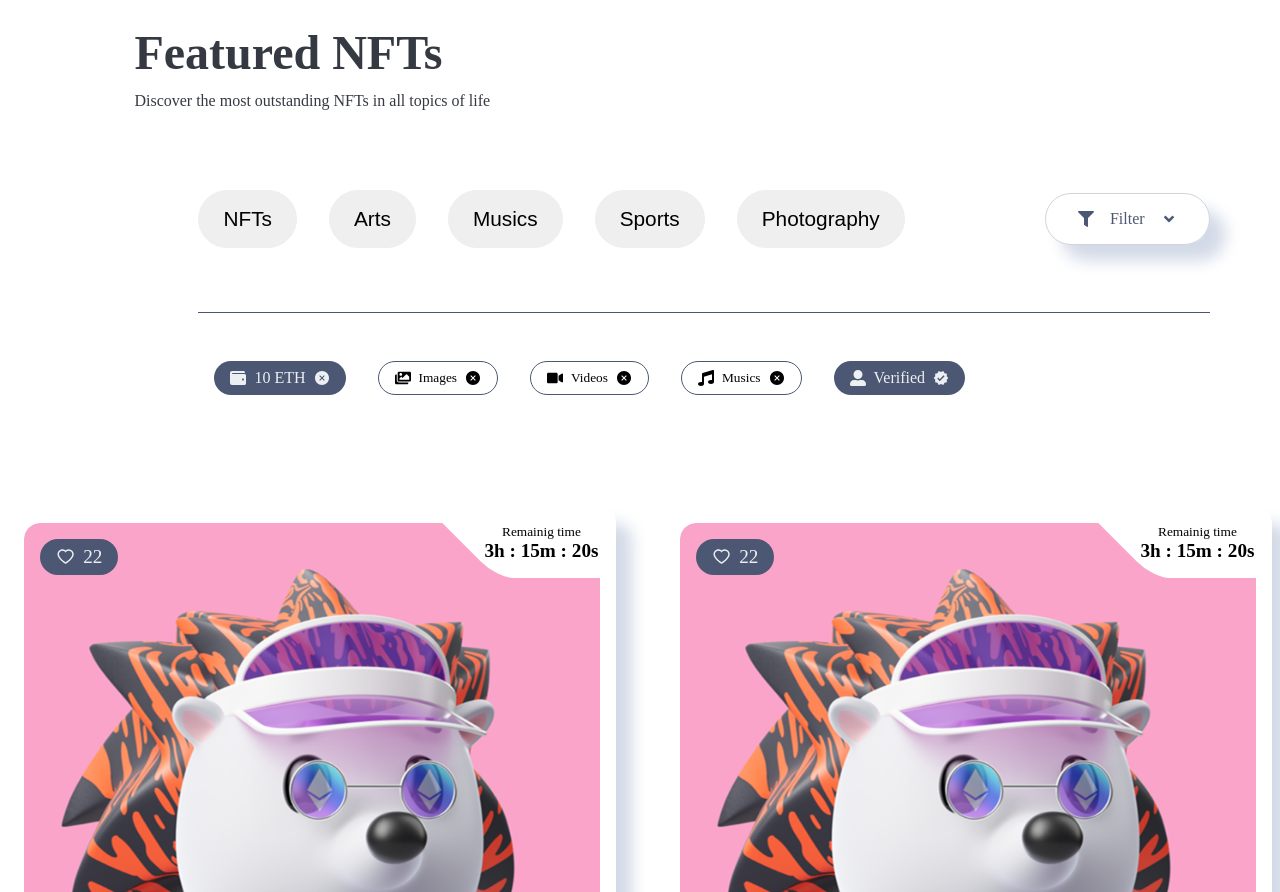
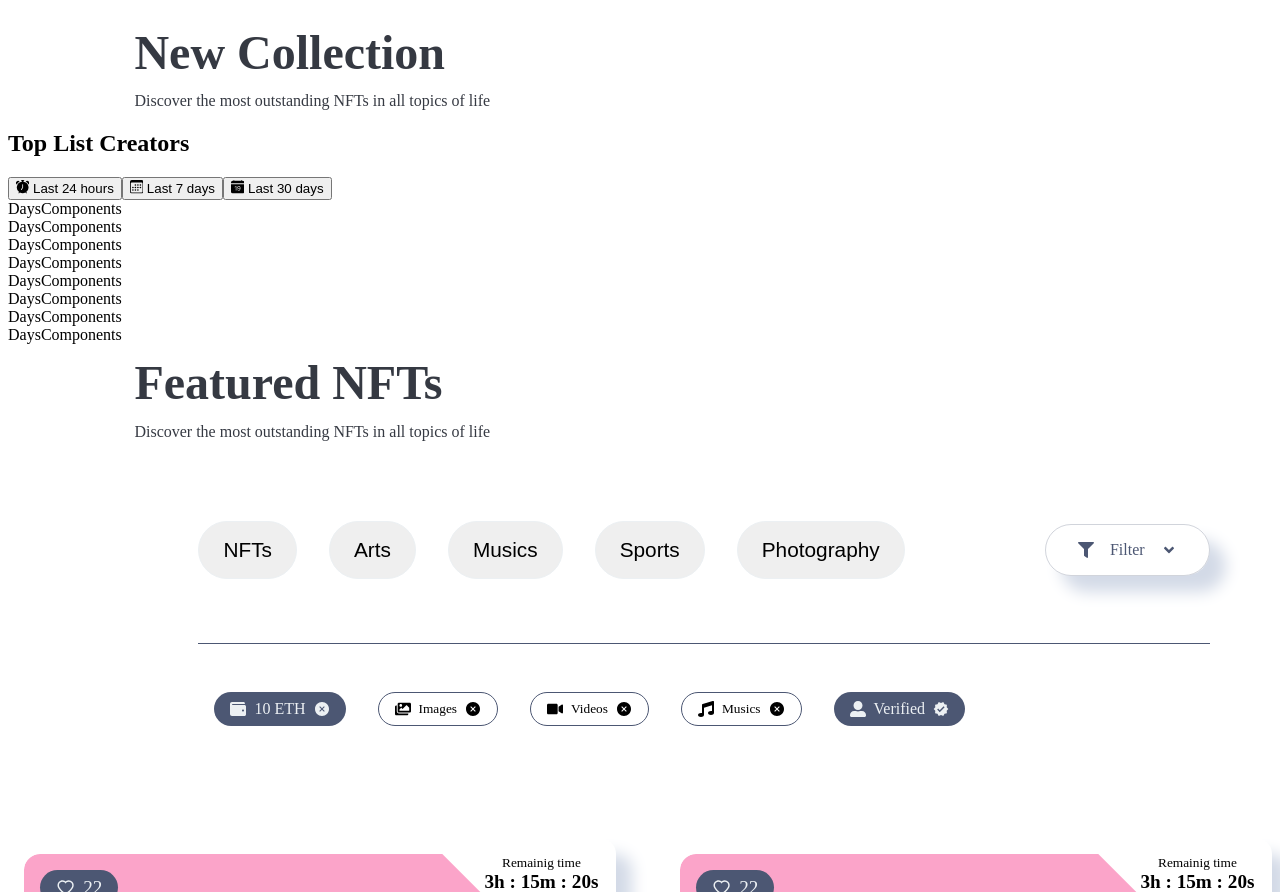
Before and after one commit to sinaata25/NFT-Market, a Next.js app: page / in a window 1280 px wide. Shown: the part 2460-3352 px from the top of the page. Built offline with nearby package versions, Linux system fonts and the light colour scheme.

Commit message:
collection jsx completed

```diff
--- /dev/null
+++ b/components/Collection/Collection.jsx
@@ -0,0 +1,100 @@
+import React,{useState,useEffect} from 'react'
+import Image from 'next/image'
+import { BsFillAlarmFill,BsFillCalendarDateFille,BsCalendar3, BsFillCalendarDateFill } from 'react-icons/bs'
+//internal import
+import Style from "./Collection.module.css"
+import images from "../../img"
+import DaysComponent from "./DaysComponents/DaysComponents"
+
+const Collection = () => {
+  const [popular,setPopular]=useState(true);
+  const [following,setFollowing]=useState(false);
+  const [news,setNews]=useState(false);
+
+  const CardArray=[1,2,3,4,5,6,7,8];
+  const followingArray=[1,2,3,4];
+  const newsArray=[1,2,3,4,5,6];
+
+  const openPopular=()=>{
+    if(!popular){
+      setPopular(true);
+      setFollowing(false);
+      setNews(false);
+    }
+  }
+  const openFollower=()=>{
+    if(!following){
+      setPopular(false);
+      setFollowing(true);
+      setNews(false);
+    }
+  }
+  const openNews=()=>{
+    if(!news){
+      setPopular(false);
+      setFollowing(false);
+      setNews(true);
+    }
+  }
+
+
+
+  return (
+    <div className={Style.collection}>
+      <div className={Style.collection_title} >
+        <h2>Top List Creators</h2>
+        <div className={Style.collection_collections} >
+          <div className={Style.collection_collections_btn} >
+              <button onClick={()=>openPopular()} >
+                <BsFillAlarmFill/> Last 24 hours
+              </button>
+              <button onClick={()=>openFollower()} >
+                <BsCalendar3/> Last 7 days
+              </button>
+              <button onClick={()=>openNews()} >
+                <BsFillCalendarDateFill/> Last 30 days
+              </button>
+          </div>
+        </div>
+      </div>
+      {
+        popular && (
+          <div className={Style.collection_box}>
+            {
+              CardArray.map((el,i)=>(
+                <DaysComponent key={i+1}/>
+              ))
+            }
+          </div>
+
+        )
+      }
+      {
+        following && (
+          <div className={Style.collection_box}>
+              {
+                followingArray.map((el,i)=>(
+                  <DaysComponent key={i+1}/>
+                ))
+              }
+          </div>
+
+        )
+      }
+      {
+        news && (
+          <div className={Style.collection_box}>
+              {
+                newsArray.map((el,i)=>(
+                  <DaysComponent key={i+1}/>
+                ))
+              }
+          </div>
+
+        )
+      }
+    </div>
+  )
+}
+
+export default Collection
--- /dev/null
+++ b/components/Collection/DaysComponents/DaysComponents.jsx
@@ -0,0 +1,12 @@
+import React from 'react'
+
+//internal import
+import Style from "./DaysComponents.module.css"
+
+const DaysComponents = () => {
+  return (
+    <div>DaysComponents</div>
+  )
+}
+
+export default DaysComponents
--- a/components/ComponentIndex.js
+++ b/components/ComponentIndex.js
@@ -9,5 +9,6 @@ import Title from "./Title/title";
 import Category from "./Category/Category";
 import Filter from "./Filter/Filter";
 import NFTCard from "./NFTCard/NFTCard";
+import Collection from "./Collection/Collection";
 
-export {Button,Footer,NavBar,HeroSection,Service,BigNftSlider,Subscribe,Title,Category,Filter,NFTCard};
+export {Button,Footer,NavBar,HeroSection,Service,BigNftSlider,Subscribe,Title,Category,Filter,NFTCard,Collection};
--- a/pages/index.js
+++ b/pages/index.js
@@ -1,7 +1,7 @@
 import React from 'react'
 //Internal Import
 import Style from "../styles/index.module.css"
-import {HeroSection,Service,BigNftSlider,Subscribe,Title,Category,Filter,NFTCard} from "../components/ComponentIndex"
+import {HeroSection,Service,BigNftSlider,Subscribe,Title,Category,Filter,NFTCard, Collection} from "../components/ComponentIndex"
 
 const Home = () => {
   return (
@@ -9,6 +9,8 @@ const Home = () => {
       <HeroSection/>
       <Service/>
       <BigNftSlider/>
+      <Title heading="New Collection"  paragraph="Discover the most outstanding NFTs in all topics of life" />
+      <Collection/>
       <Title heading="Featured NFTs"  paragraph="Discover the most outstanding NFTs in all topics of life" />
       <Filter/>
       <NFTCard/>
```
Also changed, not shown: components/Collection/Collection.module.css (added), components/Collection/DaysComponents/DaysComponents.module.css (added).
